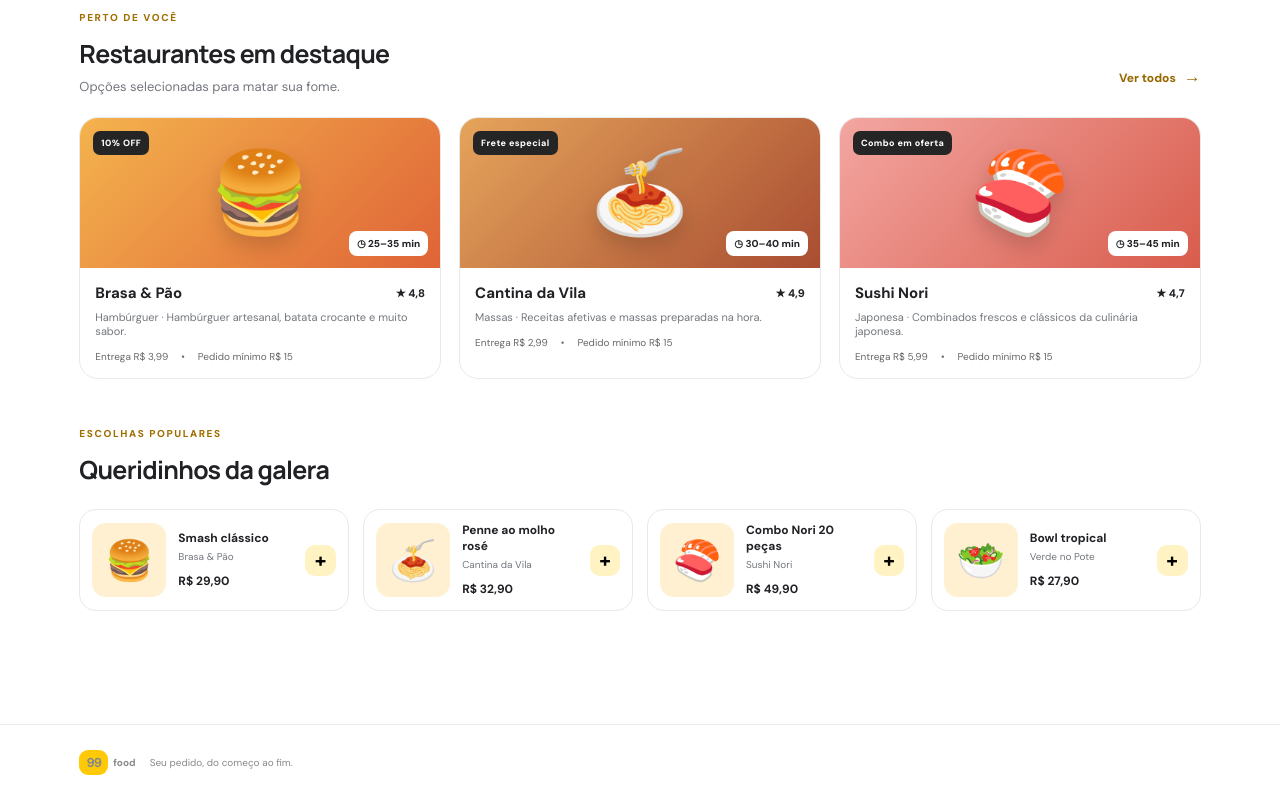
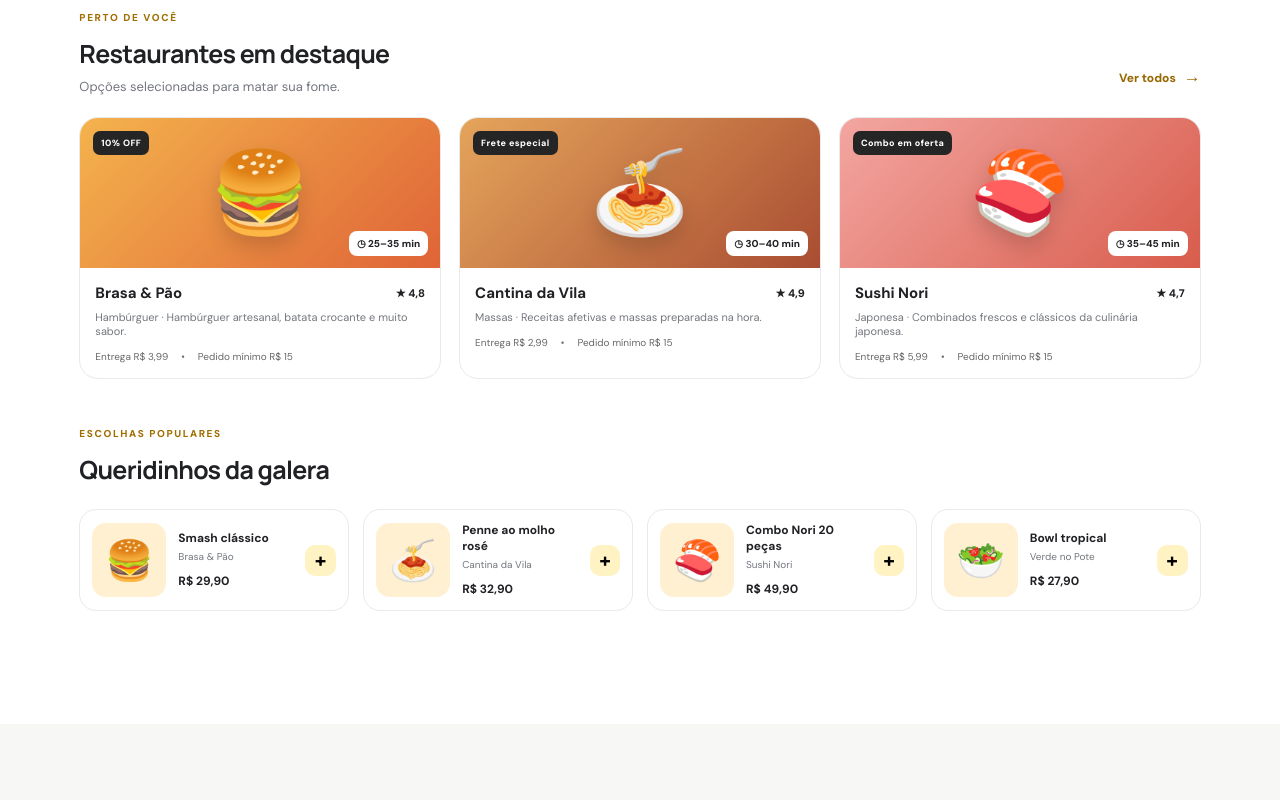
Before and after one commit to danilo-p-sena/Redesign_99food, a plain HTML site: page index.html in a window 1280 px wide. Shown: the part 1095-1895 px from the top of the page. After the commit the page ends 1819 px from the top, so only its background shows below. Drawn offline with Linux system fonts and the light colour scheme.

Commit message:
Remove rodape do 99Food

```diff
--- a/index.html
+++ b/index.html
@@ -66,7 +66,7 @@
     </main>
 
     <nav class="bottom-nav" aria-label="Navegação principal"><button class="nav-item active" data-action="home"><svg viewBox="0 0 24 24" aria-hidden="true"><path d="m3 10 9-7 9 7v10a1 1 0 0 1-1 1h-5v-7H9v7H4a1 1 0 0 1-1-1Z"/></svg><small>Início</small></button><button class="nav-item" data-action="restaurants"><svg viewBox="0 0 24 24" aria-hidden="true"><circle cx="10.8" cy="10.8" r="6.8"/><path d="m16 16 5 5"/></svg><small>Explorar</small></button><button class="nav-item" data-action="messages" aria-label="Mensagens"><svg viewBox="0 0 24 24" aria-hidden="true"><path d="M4 5h16v12H9l-5 4V5Z"/><path d="M8 9h8M8 13h5"/></svg><small>Mensagens</small></button><button class="nav-item" data-action="orders"><svg viewBox="0 0 24 24" aria-hidden="true"><path d="M7 3h10l3 3v15H4V3h3Zm0 0v4h10V3M8 12h8M8 16h8"/></svg><small>Pedidos</small></button><button class="nav-item" data-action="profile"><svg viewBox="0 0 24 24" aria-hidden="true"><circle cx="12" cy="8" r="3.5"/><path d="M4.5 21a7.5 7.5 0 0 1 15 0"/></svg><small>Perfil</small></button></nav>
-    <footer class="footer"><button type="button" class="footer-brand footer-home" data-action="home" aria-label="Voltar ao início"><span class="brand-mark">99</span><b>food</b></button><span>Seu pedido, do começo ao fim.</span></footer>
+
   </div>
 
   <div id="toast" class="toast" role="status" aria-live="polite"></div>
```
